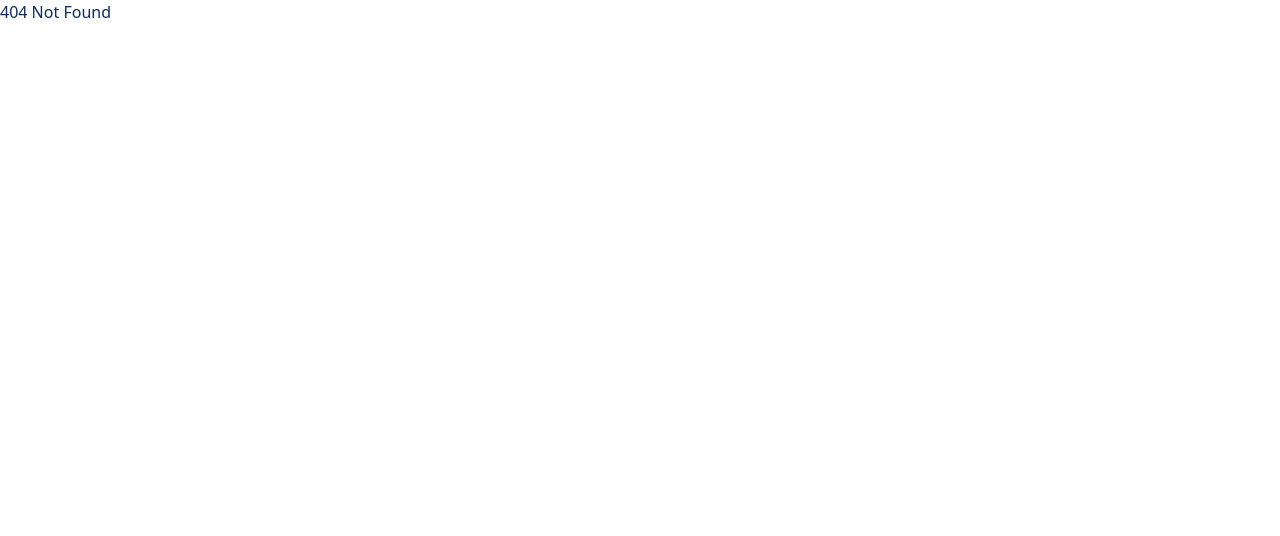
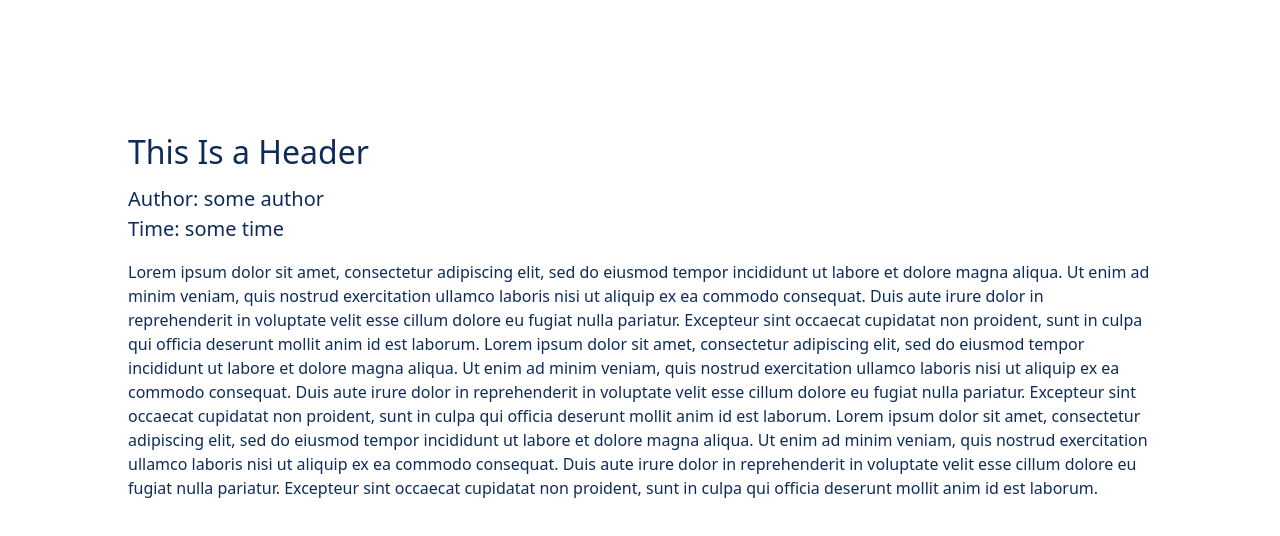
Before and after one commit to lesleyzhao/Good_Old_Map, a React (Vite) app in the folder front-end/GoodOldMap/: page /info in a window 1280 px wide. Before the commit this address had no page. Shown: the top 536 px of the page. Built offline with nearby package versions, Linux system fonts and the light colour scheme.

Commit message:
error page

```diff
--- a/front-end/GoodOldMap/src/App.jsx
+++ b/front-end/GoodOldMap/src/App.jsx
@@ -5,6 +5,7 @@ import MainMap from './pages/MainMap/MainMap';
 import Login from './pages/Authenticate/Login';
 import Register from './pages/Authenticate/Register';
 import Error from './pages/Error/Error';
+import InfoDetail from './pages/InfoDetail/InfoDetail';
 import AuthLayout from './pages/Authenticate/AuthLayout';
 
 const App = () => {
@@ -14,13 +15,15 @@ const App = () => {
       <BrowserRouter>
         <Routes>
           <Route path="/" element={<MainMap />} />
+          <Route element={<AuthLayout />}>
+            <Route path="/login" element={<Login />} />
+            <Route path="/register" element={<Register />} />
+          </Route>
+          {/* TODO: add params: /info/:pieceInfo */}
+          <Route path="/info" element={<InfoDetail/>}/>
           <Route path="/account">
             <Route path="" element={<Account />}/>
             <Route path="edit" element={<AccountEdit />} />
-          </Route>
-          <Route element={<AuthLayout />}>
-            <Route path="/login" element={<Login />} />
-            <Route path="/register" element={<Register />} />
           </Route>
           <Route path="/*" element={<Error />} />
         </Routes>
--- a/front-end/GoodOldMap/src/components/form/authHeader.jsx
+++ b/front-end/GoodOldMap/src/components/form/authHeader.jsx
@@ -3,7 +3,7 @@ const AuthHeader = (props) => {
   // optional: message
   return(
     <>
-      <div className="w-full text-center h-24">
+      <div className="w-full text-center h-20">
         <h1>{props?.header}</h1>
         <p>{props?.message}</p>
       </div>
--- a/front-end/GoodOldMap/src/index.css
+++ b/front-end/GoodOldMap/src/index.css
@@ -8,10 +8,13 @@
     color: theme("colors.navyBlue");
   }
   h1 {
-    font-size: 2.5rem;
+    font-size: 2rem;
   }
   h2 {
-    font-size: 2rem;
+    font-size: 1.5rem;
+  }
+  h3 {
+    font-size: 1.25rem;
   }
 }
 
--- a/front-end/GoodOldMap/src/pages/Error/Error.jsx
+++ b/front-end/GoodOldMap/src/pages/Error/Error.jsx
@@ -1,7 +1,14 @@
+// import { Link } from "react-router-dom"
+import PageLink from "../../components/common/pageLink"
 const Error = () => {
   return(
     <>
-    404 Not Found
+    <div className="h-screen flex">
+      <div className="m-auto">
+        <h1>404 Not Found</h1>
+        <PageLink to="/" value="Go back to main page"/>
+      </div>
+    </div>
     </>
   )
 }
--- /dev/null
+++ b/front-end/GoodOldMap/src/pages/InfoDetail/InfoDetail.jsx
@@ -0,0 +1,24 @@
+const InfoDetail = () => {
+  // parameters: header, subtitle(string array), parag
+  let props = {};
+  props.header = "This Is a Header"
+  props.subtitle = ["Author: some author", "Time: some time"]
+  props.parag = "Lorem ipsum dolor sit amet, consectetur adipiscing elit, sed do eiusmod tempor incididunt ut labore et dolore magna aliqua. Ut enim ad minim veniam, quis nostrud exercitation ullamco laboris nisi ut aliquip ex ea commodo consequat. Duis aute irure dolor in reprehenderit in voluptate velit esse cillum dolore eu fugiat nulla pariatur. Excepteur sint occaecat cupidatat non proident, sunt in culpa qui officia deserunt mollit anim id est laborum.  Lorem ipsum dolor sit amet, consectetur adipiscing elit, sed do eiusmod tempor incididunt ut labore et dolore magna aliqua. Ut enim ad minim veniam, quis nostrud exercitation ullamco laboris nisi ut aliquip ex ea commodo consequat. Duis aute irure dolor in reprehenderit in voluptate velit esse cillum dolore eu fugiat nulla pariatur. Excepteur sint occaecat cupidatat non proident, sunt in culpa qui officia deserunt mollit anim id est laborum.  Lorem ipsum dolor sit amet, consectetur adipiscing elit, sed do eiusmod tempor incididunt ut labore et dolore magna aliqua. Ut enim ad minim veniam, quis nostrud exercitation ullamco laboris nisi ut aliquip ex ea commodo consequat. Duis aute irure dolor in reprehenderit in voluptate velit esse cillum dolore eu fugiat nulla pariatur. Excepteur sint occaecat cupidatat non proident, sunt in culpa qui officia deserunt mollit anim id est laborum.  "
+  return (
+    <>
+      <div className="h-screen flex">
+        <div className="w-[80%] mt-[10%] mx-auto">
+          <h1>{props.header}</h1>
+          <div className="mt-2">
+            {props?.subtitle?.map((subtitle, i) => <h3 key={i}>{subtitle}</h3>)}
+          </div>
+          <div className="mt-4">
+            <p>{props.parag}</p>
+          </div>
+        </div>
+      </div>
+    </>
+  )
+}
+
+export default InfoDetail;
```
